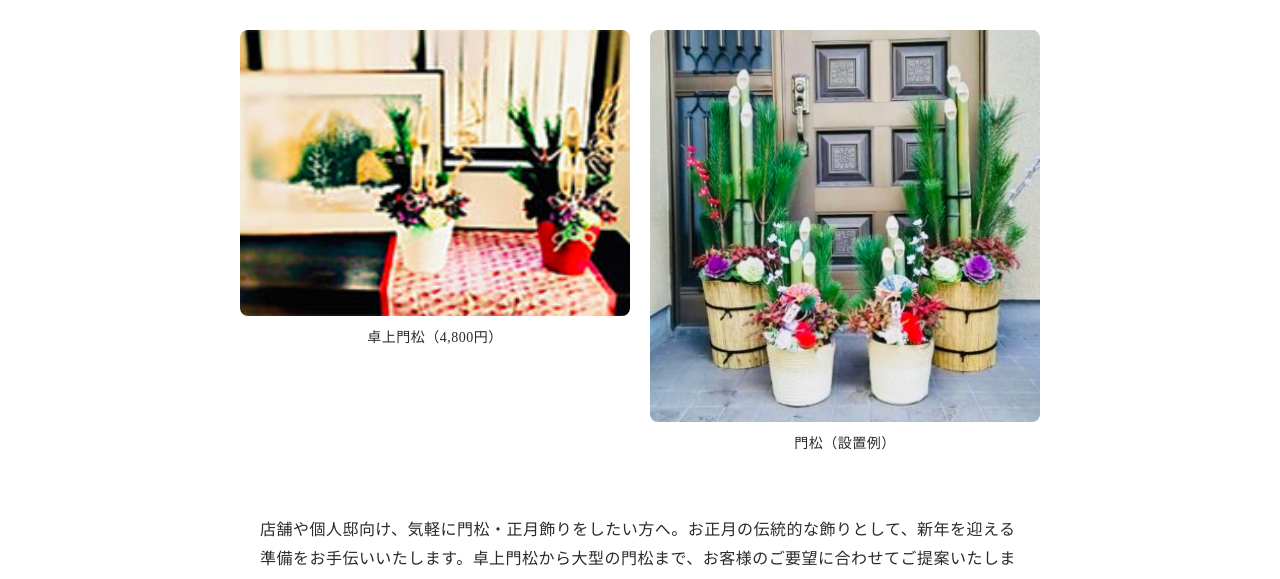
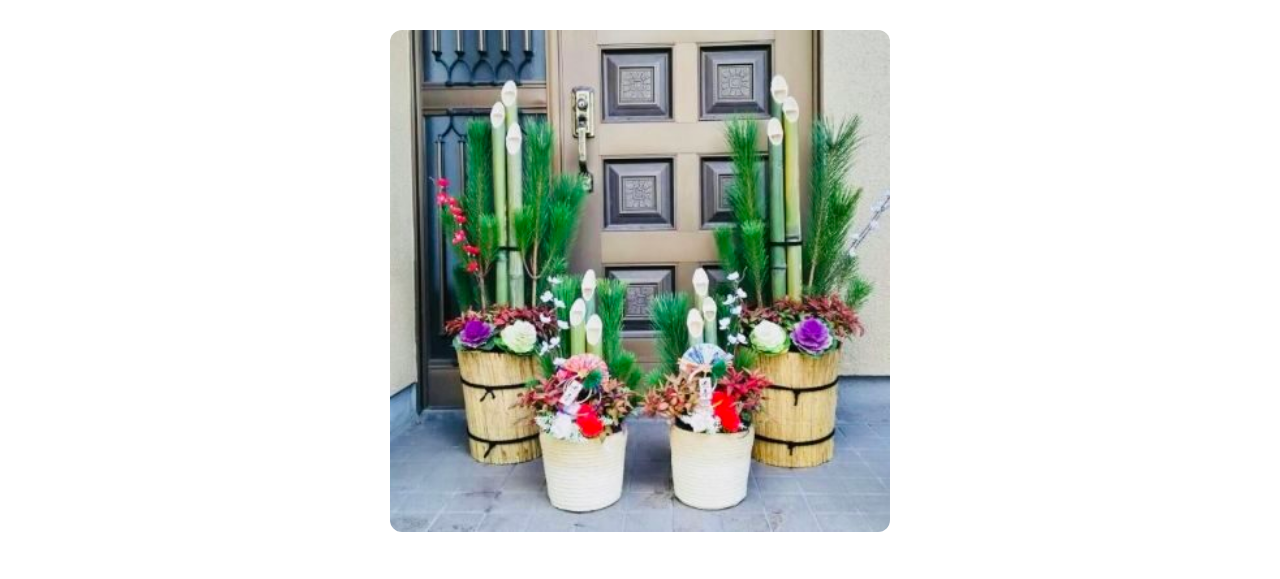
Before and after one commit to parineko/NiWaYa-Syo_demo, an Astro site: page /kadomatsu in a window 1280 px wide. Shown: the part 141-720 px from the top of the page. Built offline with nearby package versions, Linux system fonts and the light colour scheme; Astro itself is replaced by a stand-in of ours; a web font is replaced by a local one.

Commit message:
施工例までok

```diff
--- a/src/pages/kadomatsu.astro
+++ b/src/pages/kadomatsu.astro
@@ -9,16 +9,9 @@ import PageHeader from '../components/PageHeader.astro';
     <article class="blog-post u-section" style="padding: 100px 0;">
         <div class="container u-container">
             <div class="blog-post-content">
-                <!-- 画像グリッド -->
-                <div class="case-study-images-grid" style="display: grid; grid-template-columns: 1fr 1fr; gap: 20px; max-width: 1000px; margin: 0 auto 60px;">
-                    <figure class="case-study-image-wrapper" style="margin: 0;">
-                        <img src="/images/kadomatsu.03.jpg" alt="卓上門松" style="width: 100%; height: auto; border-radius: 8px;" />
-                        <figcaption style="text-align: center; margin-top: 10px; color: #2a2a2a; font-size: 14px;">卓上門松（4,800円）</figcaption>
-                    </figure>
-                    <figure class="case-study-image-wrapper" style="margin: 0;">
-                        <img src="/images/kadomatsu-01s03.jpg" alt="門松" style="width: 100%; height: auto; border-radius: 8px;" />
-                        <figcaption style="text-align: center; margin-top: 10px; color: #2a2a2a; font-size: 14px;">門松（設置例）</figcaption>
-                    </figure>
+                <!-- 画像（1枚のみ） -->
+                <div class="case-study-image-wrapper" style="max-width: 500px; margin: 0 auto 60px; border-radius: 12px; overflow: hidden;">
+                    <img src="/images/kadomatsu-01s03.jpg" alt="門松" style="width: 100%; height: auto; display: block;" />
                 </div>
 
                 <!-- 説明文 -->
```
